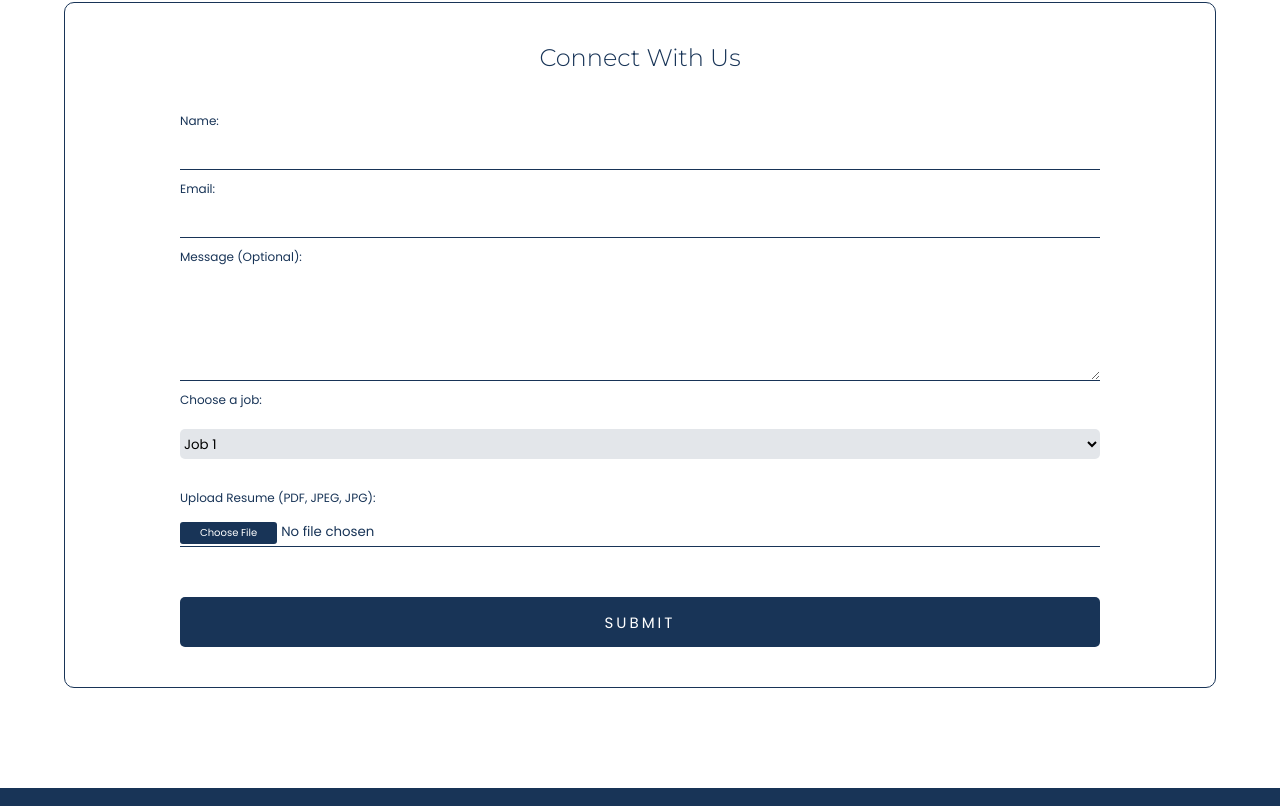
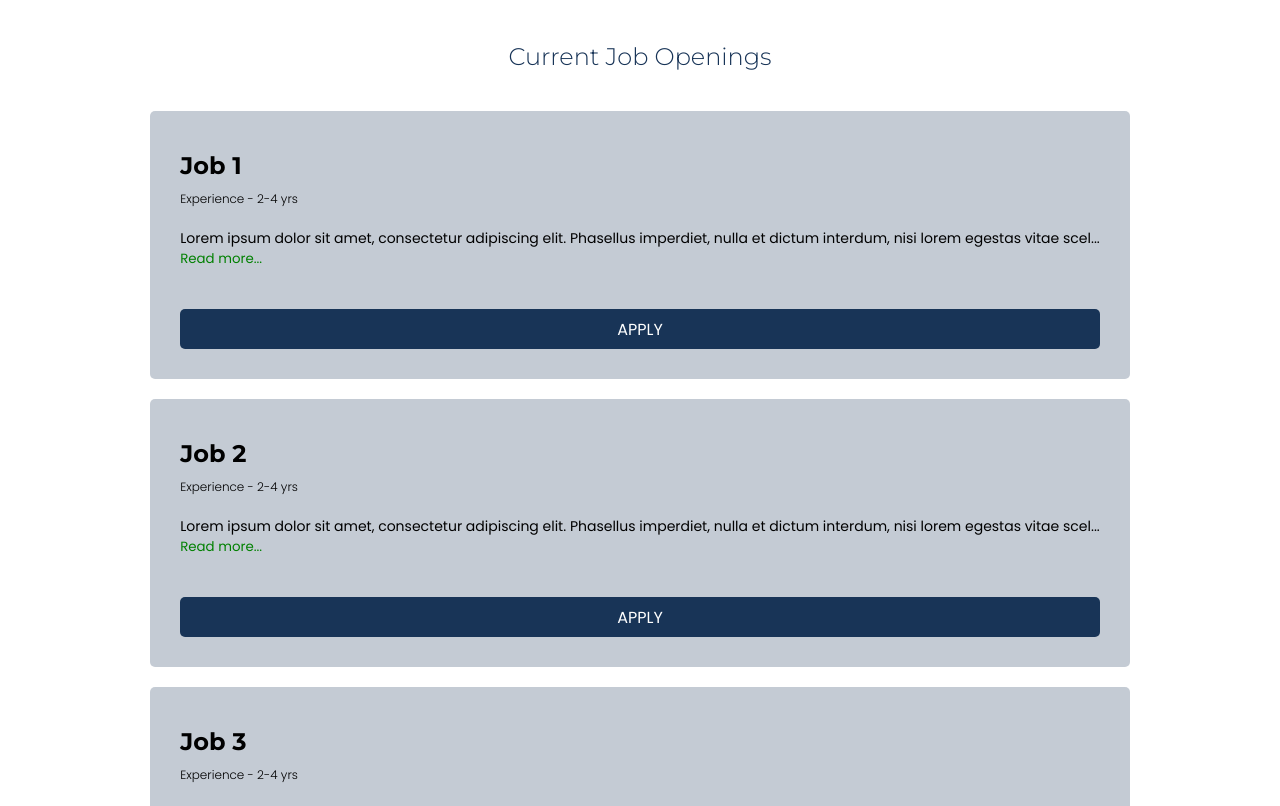
Before and after one commit to AgyapalSingh/React-Templates-Projects, a React (Vite) app: page /careers-page in a window 1280 px wide. Shown: the part 618-1424 px from the top of the page. Built offline with nearby package versions, Linux system fonts and the light colour scheme.

Commit message:
Jobs Card Created

```diff
--- a/src/Components/Template/Careers.jsx
+++ b/src/Components/Template/Careers.jsx
@@ -1,4 +1,4 @@
-import { useState, useEffect, useRef } from "react";
+import { useState, useEffect, useRef, use } from "react";
 import "./TemplateCSS/Careers.css";
 
 const JobsForm = () => {
@@ -13,6 +13,7 @@ const JobsForm = () => {
   const [fileError, setFileError] = useState("");
   const [responseMessage, setResponseMessage] = useState("");
   const formRef = useRef(null);
+  const [readMoreJob1, setReadMoreJob1] = useState(false);
 
   useEffect(() => {
     setFormData((prev) => ({
@@ -145,7 +146,99 @@ const JobsForm = () => {
           </table>
         </div>
 
-        <div className="ag-job-form-container">
+        <div className="ag-current-openings-container">
+          <h1>Current Job Openings</h1>
+          <div className="ag-current-openings-all">
+            <div className="ag-current-openings">
+              <h2 className="ag-current-openings-title">Job 1</h2>
+              <h5 className="ag-current-openings-exper">
+                Experience - 2-4 yrs
+              </h5>
+              <p className="ag-current-openings-desp">
+                Lorem ipsum dolor sit amet, consectetur adipiscing elit.
+                Phasellus imperdiet, nulla et dictum interdum, nisi lorem
+                egestas vitae scel
+                <span id="dots1">...</span>
+                <span id="more1">
+                  erisque enim ligula venenatis dolor. Maecenas nisl est,
+                  ultrices nec congue eget, auctor vitae massa. Fusce luctus
+                  vestibulum augue ut aliquet. Nunc sagittis dictum nisi, sed
+                  ullamcorper ipsum dignissim ac. In at libero sed nunc
+                  venenatis imperdiet sed ornare turpis. Donec vitae dui eget
+                  tellus gravida venenatis. Integer fringilla congue eros non
+                  fermentum. Sed dapibus pulvinar nibh tempor porta.
+                </span>
+              </p>
+
+              <button id="Job1" className="desc-readmoreBtn">
+                Read more...
+              </button>
+              <a href="#ag-jobs-form" className="ag-current-openings-apply-btn">
+                Apply
+              </a>
+            </div>
+
+            <div className="ag-current-openings">
+              <h2 className="ag-current-openings-title">Job 2</h2>
+              <h5 className="ag-current-openings-exper">
+                Experience - 2-4 yrs
+              </h5>
+              <p className="ag-current-openings-desp">
+                Lorem ipsum dolor sit amet, consectetur adipiscing elit.
+                Phasellus imperdiet, nulla et dictum interdum, nisi lorem
+                egestas vitae scel
+                <span id="dots2">...</span>
+                <span id="more2">
+                  erisque enim ligula venenatis dolor. Maecenas nisl est,
+                  ultrices nec congue eget, auctor vitae massa. Fusce luctus
+                  vestibulum augue ut aliquet. Nunc sagittis dictum nisi, sed
+                  ullamcorper ipsum dignissim ac. In at libero sed nunc
+                  venenatis imperdiet sed ornare turpis. Donec vitae dui eget
+                  tellus gravida venenatis. Integer fringilla congue eros non
+                  fermentum. Sed dapibus pulvinar nibh tempor porta.
+                </span>
+              </p>
+
+              <button id="Job1" className="desc-readmoreBtn">
+                Read more...
+              </button>
+              <a href="#ag-jobs-form" className="ag-current-openings-apply-btn">
+                Apply
+              </a>
+            </div>
+
+            <div className="ag-current-openings">
+              <h2 className="ag-current-openings-title">Job 3</h2>
+              <h5 className="ag-current-openings-exper">
+                Experience - 2-4 yrs
+              </h5>
+              <p className="ag-current-openings-desp">
+                Lorem ipsum dolor sit amet, consectetur adipiscing elit.
+                Phasellus imperdiet, nulla et dictum interdum, nisi lorem
+                egestas vitae scel
+                <span id="dots3">...</span>
+                <span id="more3">
+                  erisque enim ligula venenatis dolor. Maecenas nisl est,
+                  ultrices nec congue eget, auctor vitae massa. Fusce luctus
+                  vestibulum augue ut aliquet. Nunc sagittis dictum nisi, sed
+                  ullamcorper ipsum dignissim ac. In at libero sed nunc
+                  venenatis imperdiet sed ornare turpis. Donec vitae dui eget
+                  tellus gravida venenatis. Integer fringilla congue eros non
+                  fermentum. Sed dapibus pulvinar nibh tempor porta.
+                </span>
+              </p>
+
+              <button id="Job1" className="desc-readmoreBtn">
+                Read more...
+              </button>
+              <a href="#ag-jobs-form" className="ag-current-openings-apply-btn">
+                Apply
+              </a>
+            </div>
+          </div>
+        </div>
+
+        <div id="ag-jobs-form" className="ag-job-form-container">
           <div className="ag-job-form">
             <h1>Connect With Us</h1>
             <form ref={formRef} onSubmit={handleSubmit}>
--- a/src/Components/Template/TemplateCSS/Careers.css
+++ b/src/Components/Template/TemplateCSS/Careers.css
@@ -64,6 +64,92 @@
 td strong {
   font-size: 14px;
 }
+
+/* Current Openings */
+
+.ag-current-openings-container {
+  width: 100%;
+  display: flex;
+  flex-direction: column;
+  justify-content: center;
+  align-items: center;
+  margin-top: 20px;
+}
+
+.ag-current-openings-container h1 {
+  font-size: 24px;
+  font-weight: 300;
+  font-family: var(--theme-font-fam-primary);
+  color: var(--theme-color-teritary);
+  margin: 40px 0px;
+}
+
+.ag-current-openings {
+  background-color: #18345741;
+  padding: 30px 30px;
+  margin-bottom: 20px;
+  margin: 0px 20px 20px 20px;
+  min-width: 250px;
+  border-radius: 5px;
+}
+
+.ag-current-openings-title {
+  margin: 10px 0px;
+  font-family: var(--theme-color-teritary);
+  font-size: 24px;
+  font-family: var(--theme-font-fam-primary);
+}
+
+.ag-current-openings-exper {
+  font-size: 12px !important;
+  font-weight: 300;
+  font-family: var(--theme-font-fam-secondary);
+}
+
+.ag-current-openings-desp {
+  font-size: 14px;
+  margin-top: 20px;
+  font-family: var(--theme-font-fam-secondary);
+}
+
+#more1 {
+  display: none;
+}
+
+#more2 {
+  display: none;
+}
+#more3 {
+  display: none;
+}
+
+.desc-readmoreBtn {
+  border: none;
+  outline: none;
+  background: transparent;
+  font-family: "Poppins";
+  color: green;
+}
+
+.ag-current-openings-apply-btn {
+  display: flex;
+  justify-content: center;
+  width: 100%;
+  height: 40px;
+  margin-top: 40px;
+  border: none;
+  outline: none;
+  border-radius: 5px;
+  background-color: var(--theme-color-teritary);
+  color: white;
+  font-family: "Poppins";
+  text-transform: uppercase;
+  align-items: center;
+  text-align: center;
+  text-decoration: none;
+}
+
+/* Jobs Form */
 
 .ag-job-form-container {
   width: 90%;
@@ -134,19 +220,16 @@
   font-style: italic;
 }
 
-
-  .ag-job-form form select{
+.ag-job-form form select {
   margin: 20px 0px 30px 0px;
   height: 30px;
   border: none;
   outline: none;
   background-color: #1834571f;
-    padding: 0px 20px 0px 0px ;
+  padding: 0px 20px 0px 0px;
   border-radius: 5px;
   font-family: "Poppins";
 }
-
-
 
 /* Affiliate Program Form Button*/
 .ag-job-form form .ag-job-submit-btn {
@@ -189,5 +272,4 @@
   align-content: center;
   border-radius: 3px;
   margin-top: 15px;
-
 }
```
Lines whose indentation alone changed are shown as unchanged.
